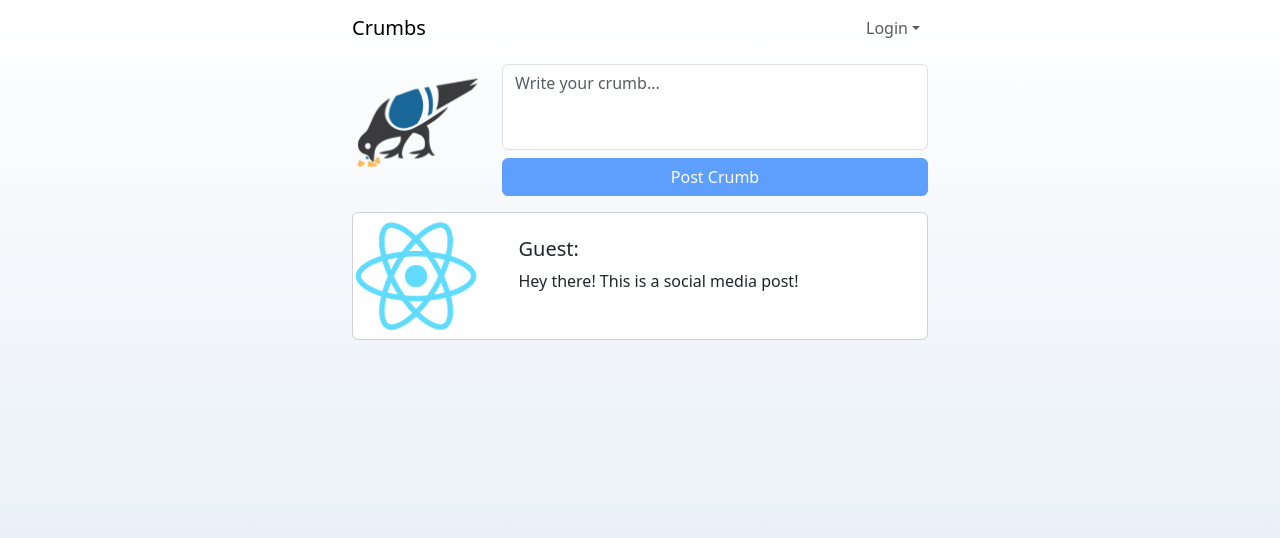
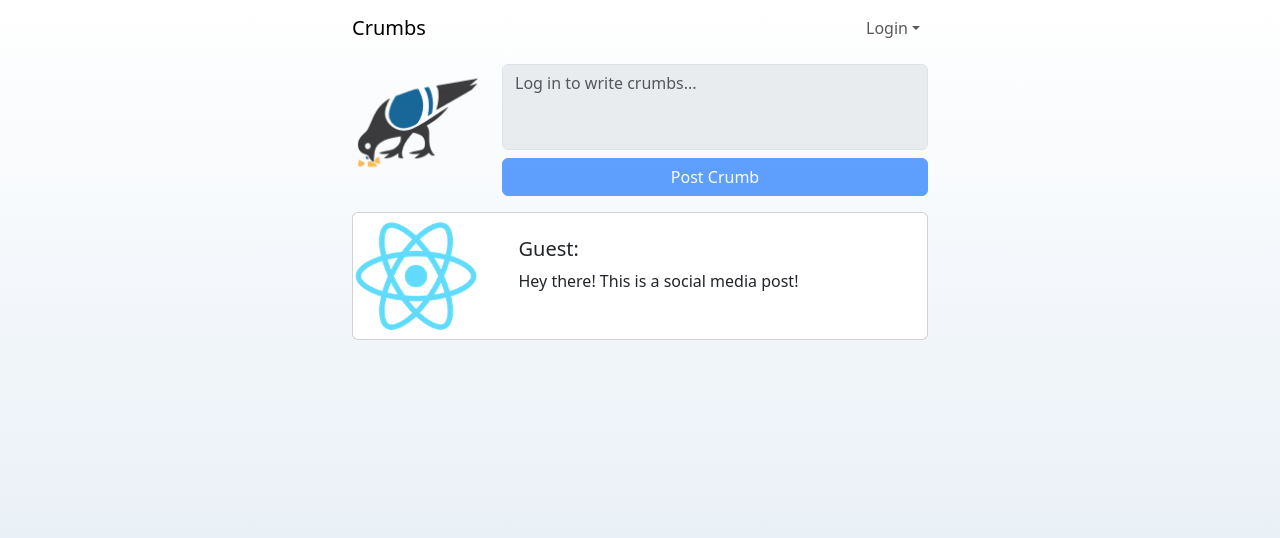
Before and after one commit to VanWrinkle/Crumbs_App, a React (Create React App) app in the folder client/: page / in a window 1280 px wide. Shown: the top 538 px of the page. Built offline with nearby package versions, Linux system fonts and the light colour scheme.

Commit message:
disable compose message field when not logged in

```diff
--- a/client/src/Components/CrumbTopPanel.tsx
+++ b/client/src/Components/CrumbTopPanel.tsx
@@ -1,6 +1,7 @@
 import {Crumb, CrumbV1, SocialMediaPostDispatch} from "../Crumb";
 import {Button, Col, Form, Image} from "react-bootstrap";
 import React, {SyntheticEvent, useState} from "react";
+import {useAuth} from "../AuthProvider";
 
 export function SocialMediaTopPanel(props: {crumbs: Crumb[], setCrumbs: SocialMediaPostDispatch}) {
     return (
@@ -21,6 +22,7 @@ export function SocialMediaTopPanel(props: {crumbs: Crumb[], setCrumbs: SocialMe
  */
 function SocialMediaPostNew(props: {crumbs: Crumb[], setCrumbs: SocialMediaPostDispatch}) {
     const [userInput, setUserInput] = useState("");
+    const userData = useAuth()
     function onClick(e: SyntheticEvent) {
         e.preventDefault();
         let post = new CrumbV1("Guest", userInput);
@@ -28,14 +30,18 @@ function SocialMediaPostNew(props: {crumbs: Crumb[], setCrumbs: SocialMediaPostD
         props.setCrumbs([post, ...props.crumbs]);
     }
 
+
     return (
         <Form onSubmit={onClick} className="mb-3">
             <Form.Control
                 as="textarea"
                 rows={3}
                 value={userInput}
-                placeholder="Write your crumb..."
+                placeholder={userData
+                    ? "Write your crumb as " + userData.username + "..."
+                    : "Log in to write crumbs..."}
                 className="mt-2 mb-2 textarea"
+                disabled= { !userData }
                 onChange={(e) => setUserInput(e.target.value)}>
             </Form.Control>
             <div className="d-grid">
```
